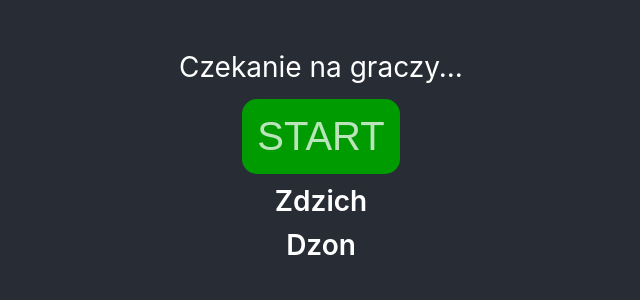
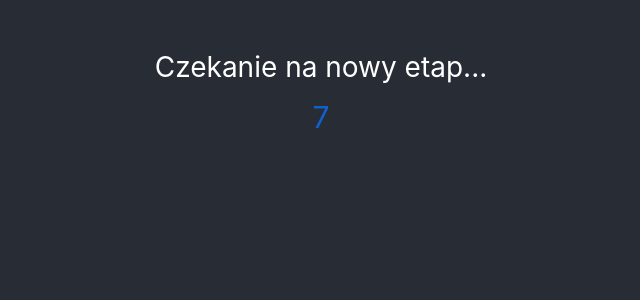
Before and after one commit to hetacode/fifalaki, a React (Create React App) app in the folder src/web/: page / in a window 1280 px wide. Shown: the top 300 px of the page, without its empty margins (319-959 px from the left). Built offline with nearby package versions, Linux system fonts and the light colour scheme.

Commit message:
added timer

```diff
--- /dev/null
+++ b/src/web/src/components/counter.tsx
@@ -0,0 +1,15 @@
+import React from 'react'
+
+interface Props {
+    time: number
+}
+
+const Counter = (props: Props) => {
+    return (
+        <div className="counter">
+            {(props.time <= 0) ? "--" : props.time}
+        </div>
+    )
+}
+
+export default Counter
--- a/src/web/src/index.css
+++ b/src/web/src/index.css
@@ -67,3 +67,8 @@ button.new-game:active {
   font-weight: 600;
   padding-top: 10px;
 }
+
+.counter {
+  font-size: 30px;
+  color: rgb(16, 97, 204);
+}
--- a/src/web/src/pages/MasterGamePage/master-game.page.tsx
+++ b/src/web/src/pages/MasterGamePage/master-game.page.tsx
@@ -1,13 +1,29 @@
-import React from 'react'
+import React, { useState, useEffect } from 'react'
 import { Player } from '../../model/player'
 import { useRecoilValue } from 'recoil'
 import { gameState } from '../../states/game.state'
+import Counter from '../../components/counter'
 
 interface Props {
 }
 
 const MasterGamePage = (props: Props) => {
+    let timer: NodeJS.Timeout
+
     const state = useRecoilValue(gameState);
+
+    const [time, setTime] = useState(0);
+
+    useEffect(() => {
+        timer = setInterval(() => {updateTime()}, 1000)
+        return () => {
+            clearInterval(timer)
+        }
+    }, [])
+
+    function updateTime() {
+        setTime(time => time + 1)
+    }
 
     const waitingForPlayersState = () => {
         return <div className="master-game">
@@ -21,9 +37,16 @@ const MasterGamePage = (props: Props) => {
         </div>
     }
 
+    const waitingForNextLevel = () => {
+        return <div className="master-game">
+            <div className="word" style={{ paddingBottom: "15px" }}>Czekanie na nowy etap...</div>
+            <Counter time={time}/>
+        </div>
+    }
+
     return (
         <div>
-            {waitingForPlayersState()}
+            {waitingForNextLevel()}
         </div>
     )
 }
```
